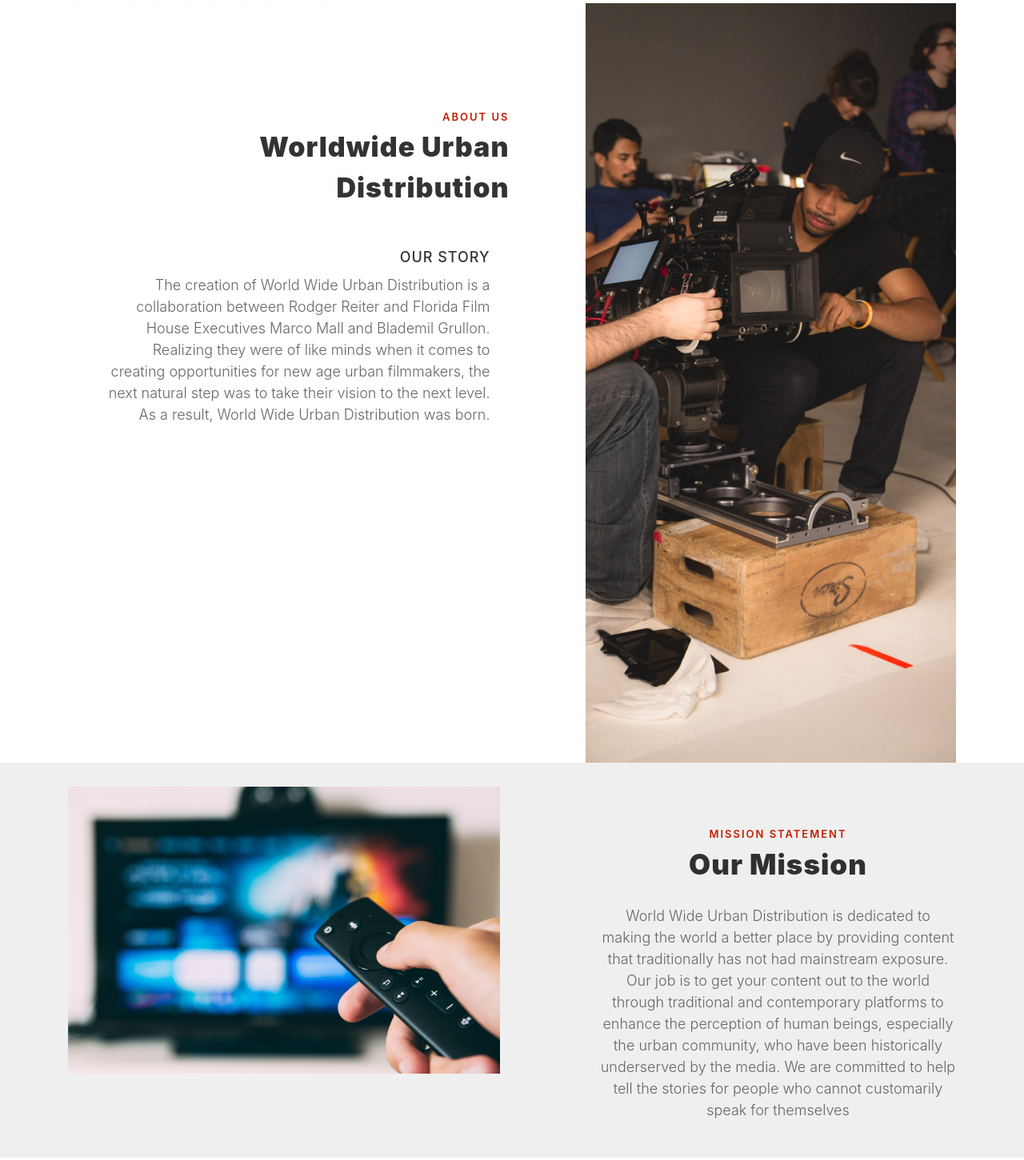
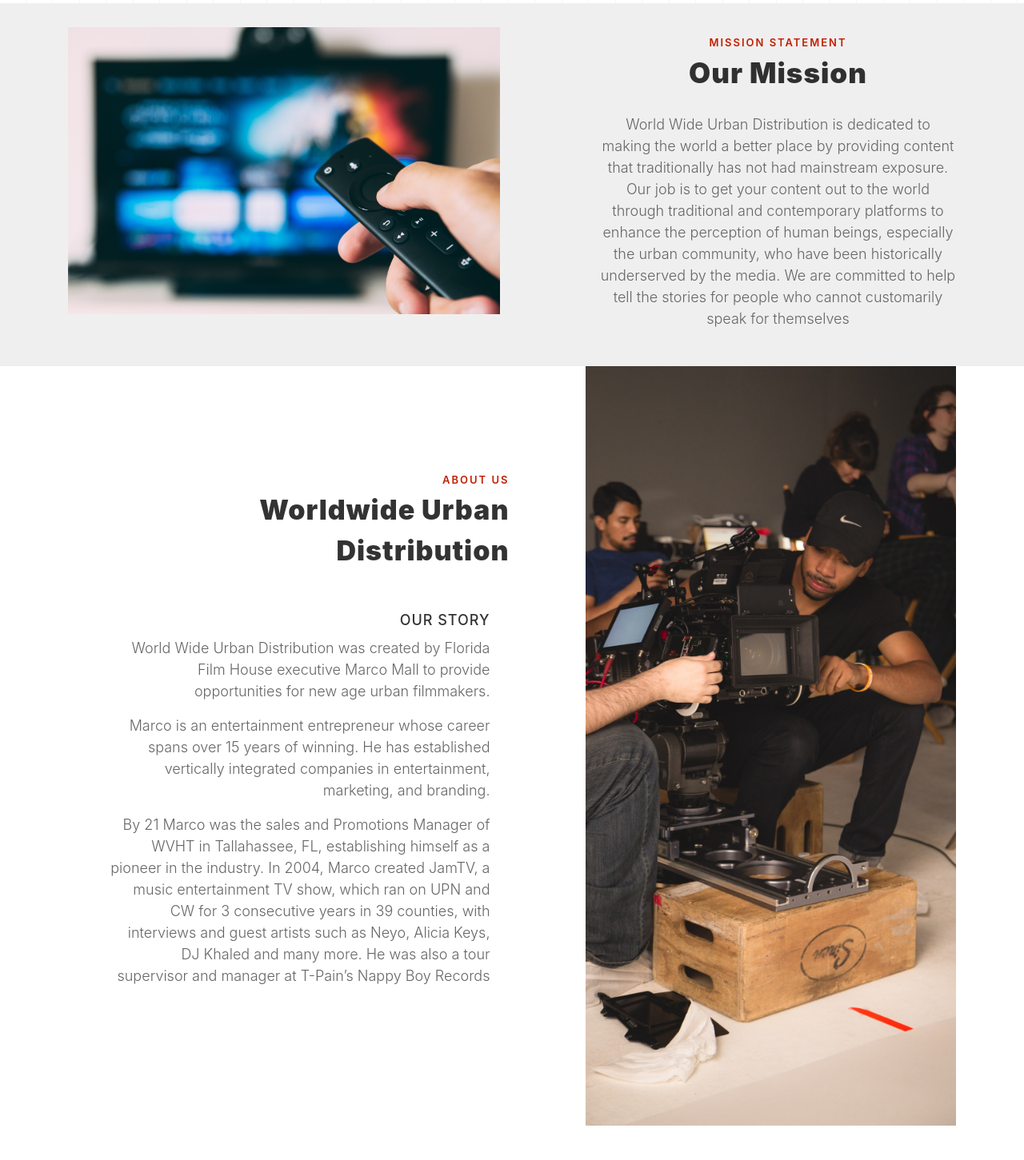
Before and after one commit to BrandonHVX/WorldwideUrban, a Gatsby site: page / in a window 1280 px wide. Shown: the part 996-2447 px from the top of the page at 80% size. Built offline with nearby package versions, Linux system fonts and the light colour scheme; Gatsby itself is replaced by a stand-in of ours; grey boxes are pictures that could not be loaded; a web font is replaced by a local one.

Commit message:
story and mission swap

```diff
--- a/src/pages/index.js
+++ b/src/pages/index.js
@@ -92,7 +92,30 @@
 
 
 
+    <section className="download " id="download">
+      <div className="container">
 
+        <div class="row">
+          <div class="col-md-6 sposition-relative">
+            <img src={tvscreen} class="img-fluid" alt="Image" />
+            <div class="experience">
+
+            </div>
+          </div>
+
+          <div class="col-md-5 mt-2 ml-auto">
+            <div class="heading-section text-center">
+              <span class="subheading">Mission Statement</span>
+              <h2 class="mb-4" style={{ fontSize: '35px' }}>Our Mission</h2>
+              <p>World Wide Urban Distribution is dedicated to making the world a better place by providing content that traditionally has not had mainstream exposure. Our job is to get your content out to the world through traditional and contemporary platforms to enhance the perception of human beings, especially the urban community, who have been historically underserved by the media. We are committed to help tell the stories for people who cannot customarily speak for themselves</p>
+            </div>
+
+          </div>
+
+        </div>
+      </div>
+
+    </section>
 
 
 
@@ -118,7 +141,14 @@
 
                 <div class="media-body pl-md-0 pl-4 pr-4 order-md-first text-md-right">
                   <h3 class="heading">Our Story</h3>
-                  <p>The creation of World Wide Urban Distribution is a collaboration between Rodger Reiter and Florida Film House Executives Marco Mall and Blademil Grullon.  Realizing they were of like minds when it comes to creating opportunities for new age urban filmmakers, the next natural step was to take their vision to the next level.  As a result, World Wide Urban Distribution was born.</p>
+                  <p>World Wide Urban Distribution was created by Florida Film House executive Marco Mall to provide opportunities for new age urban filmmakers.
+</p>
+                  <p>
+                    Marco is an entertainment entrepreneur whose career spans over 15 years of winning. He has established vertically integrated companies in entertainment, marketing, and branding.
+         </p>
+                  <p>
+                    By 21 Marco was the sales and Promotions Manager of WVHT in Tallahassee, FL, establishing himself as a pioneer in the industry. In 2004, Marco created JamTV, a music entertainment TV show, which ran on UPN and CW for 3 consecutive years in 39 counties, with interviews and guest artists such as Neyo, Alicia Keys, DJ Khaled and many more. He was also a tour supervisor and manager at T-Pain’s Nappy Boy Records
+                  </p>
                 </div>
               </div>
 
@@ -130,45 +160,7 @@
       </div>
     </section>
 
-    <section className="download " id="download">
-      <div className="container">
 
-        <div class="row">
-          <div class="col-md-6 sposition-relative">
-            <img src={tvscreen} class="img-fluid" alt="Image" />
-            <div class="experience">
-
-            </div>
-          </div>
-
-          <div class="col-md-5 mt-5 ml-auto">
-            <div class="heading-section text-center">
-              <span class="subheading">Mission Statement</span>
-              <h2 class="mb-4" style={{ fontSize: '35px' }}>Our Mission</h2>
-              <p>World Wide Urban Distribution is dedicated to making the world a better place by providing content that traditionally has not had mainstream exposure. Our job is to get your content out to the world through traditional and contemporary platforms to enhance the perception of human beings, especially the urban community, who have been historically underserved by the media. We are committed to help tell the stories for people who cannot customarily speak for themselves</p>
-            </div>
-
-          </div>
-
-        </div>
-
-
-
-
-
-
-
-      </div>
-
-
-
-
-
-
-
-
-
-    </section>
 
 
 
```
